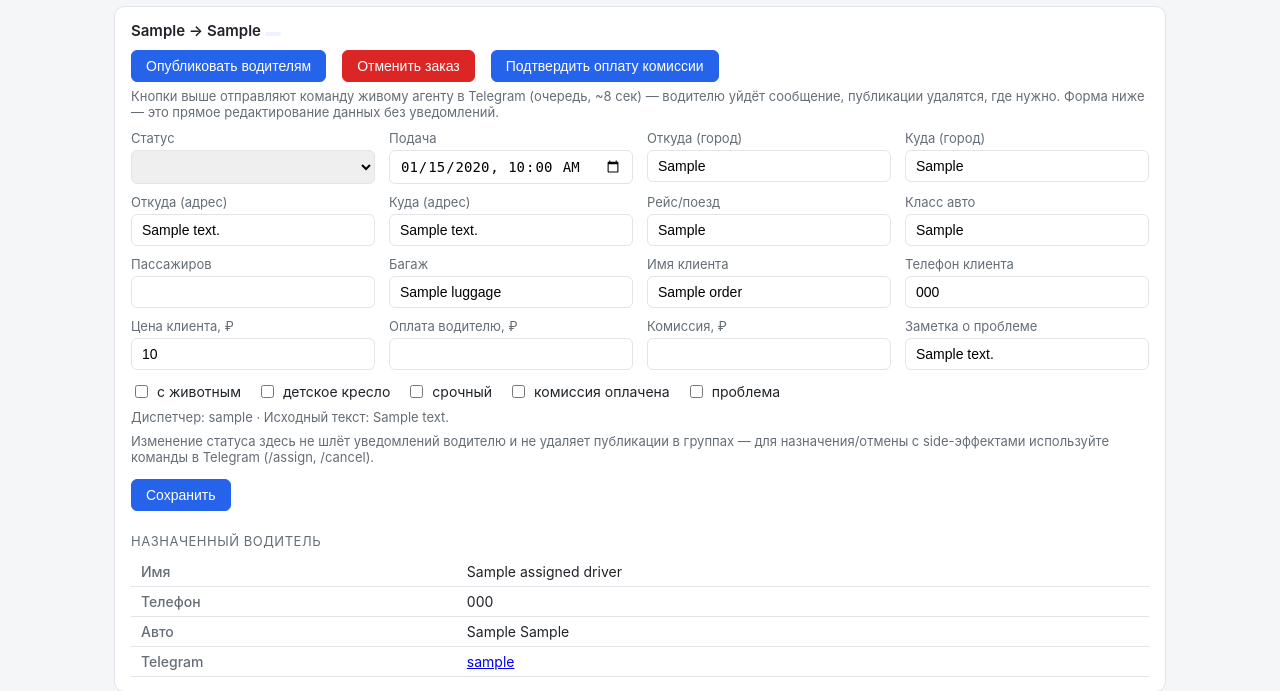
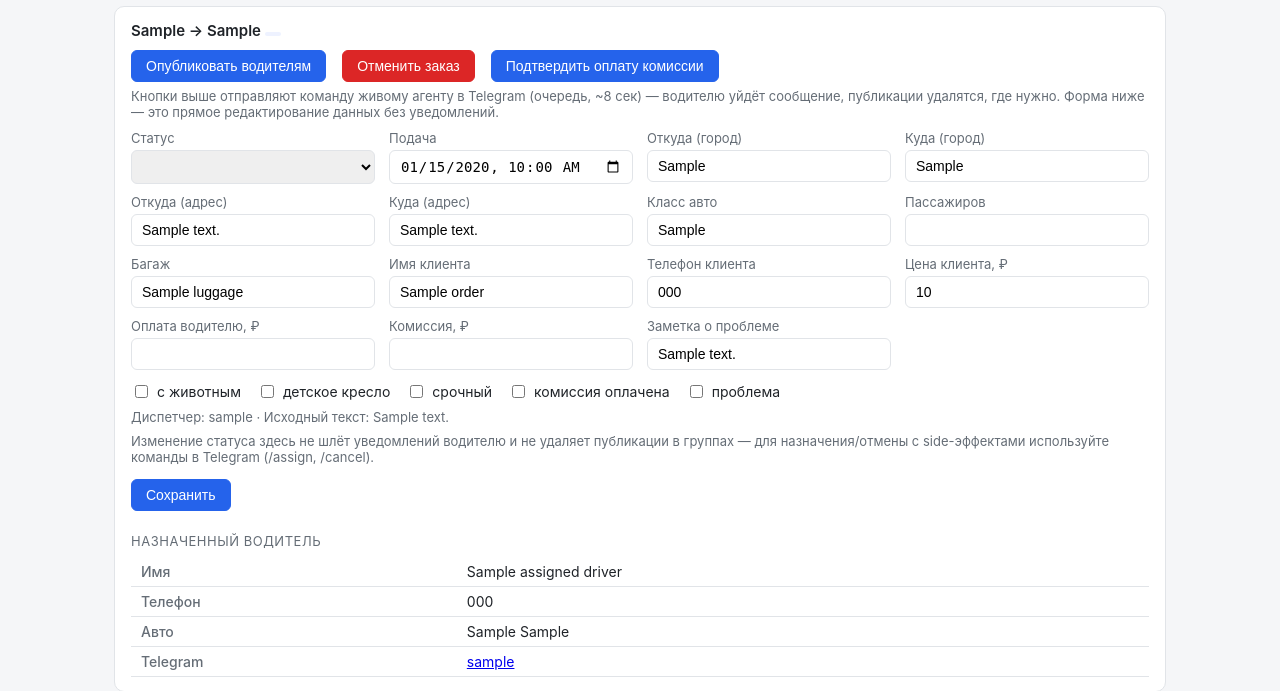
Before and after one commit to IvanKudryashovCorporation/logist-telegram-agent, a FastAPI app: template app/web/templates/order_detail.html in a window 1280 px wide. Shown: the part 180-871 px from the top of the page. Run offline with FastAPI, Linux system fonts and the light colour scheme; the template is opened without the code that fills it: most values are stand-ins (such as "Sample title", 1, 10 or a date in 2020); lists and menus that the app fills with data are empty.

Commit message:
Веб-панель: убрать поле "Рейс/поезд" из формы заказа
Поле не нужно логисту в веб-редактировании (это техническая деталь для
диспетчера/водителя). Убрано из формы; сам update_order его больше не
трогает, чтобы значение, разобранное из заявки в Telegram, не затиралось
пустой строкой при сохранении формы.

Co-Authored-By: Claude Sonnet 5 <noreply@anthropic.com>

```diff
--- a/app/web/server.py
+++ b/app/web/server.py
@@ -295,7 +295,8 @@ async def update_order(request: Request, order_id: int):
         order.to_city = _s("to_city")
         order.from_address = _s("from_address")
         order.to_address = _s("to_address")
-        order.flight_or_train = _s("flight_or_train")
+        # Рейс/поезд убрали из формы веб-панели (не показываем) — не трогаем поле,
+        # чтобы значение из Telegram-заявки не затиралось сохранением формы.
         order.car_class = _s("car_class")
         order.passengers = _int("passengers", order.passengers)
         order.luggage = _s("luggage")
--- a/app/web/templates/order_detail.html
+++ b/app/web/templates/order_detail.html
@@ -72,7 +72,6 @@
       <label>Куда (город)<input type="text" name="to_city" value="{{ order.to_city or '' }}"></label>
       <label>Откуда (адрес)<input type="text" name="from_address" value="{{ order.from_address or '' }}"></label>
       <label>Куда (адрес)<input type="text" name="to_address" value="{{ order.to_address or '' }}"></label>
-      <label>Рейс/поезд<input type="text" name="flight_or_train" value="{{ order.flight_or_train or '' }}"></label>
       <label>Класс авто<input type="text" name="car_class" value="{{ order.car_class or '' }}"></label>
       <label>Пассажиров<input type="number" name="passengers" value="{{ order.passengers or '' }}"></label>
       <label>Багаж<input type="text" name="luggage" value="{{ order.luggage or '' }}"></label>
```
